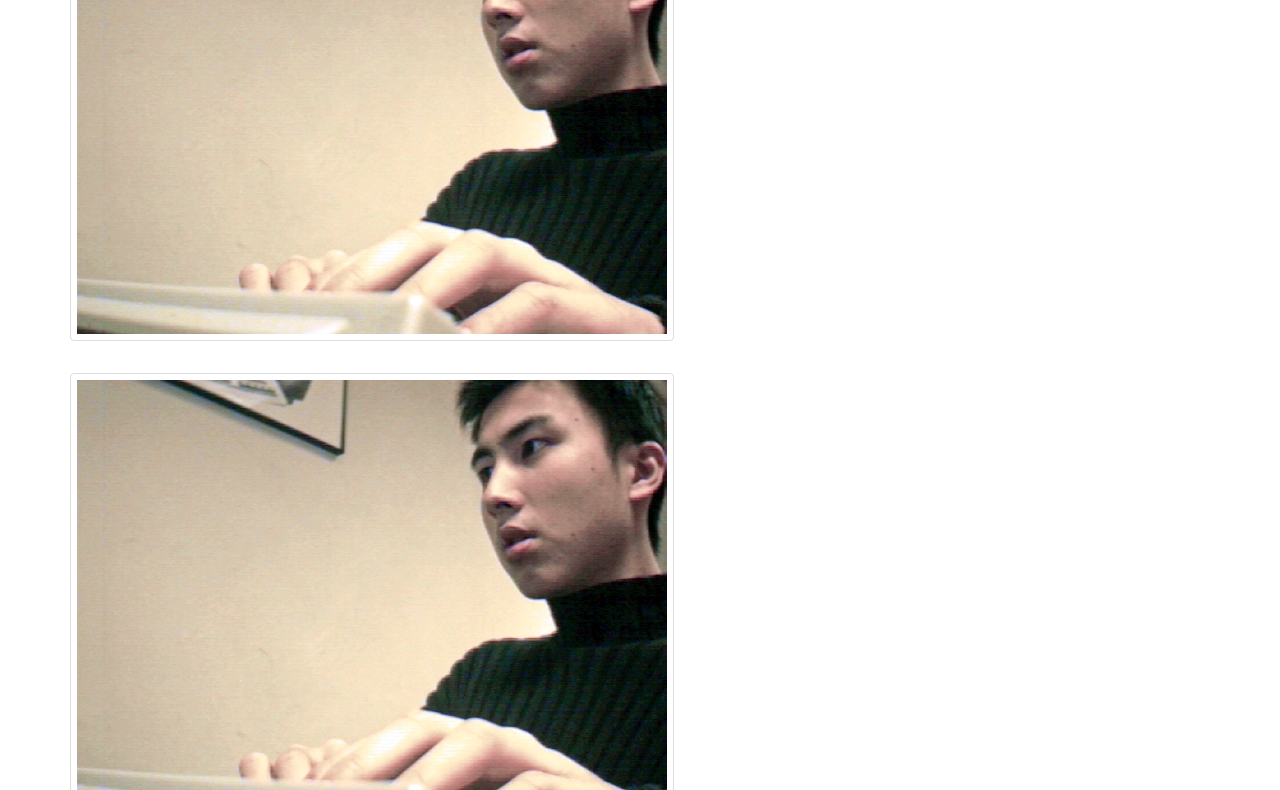
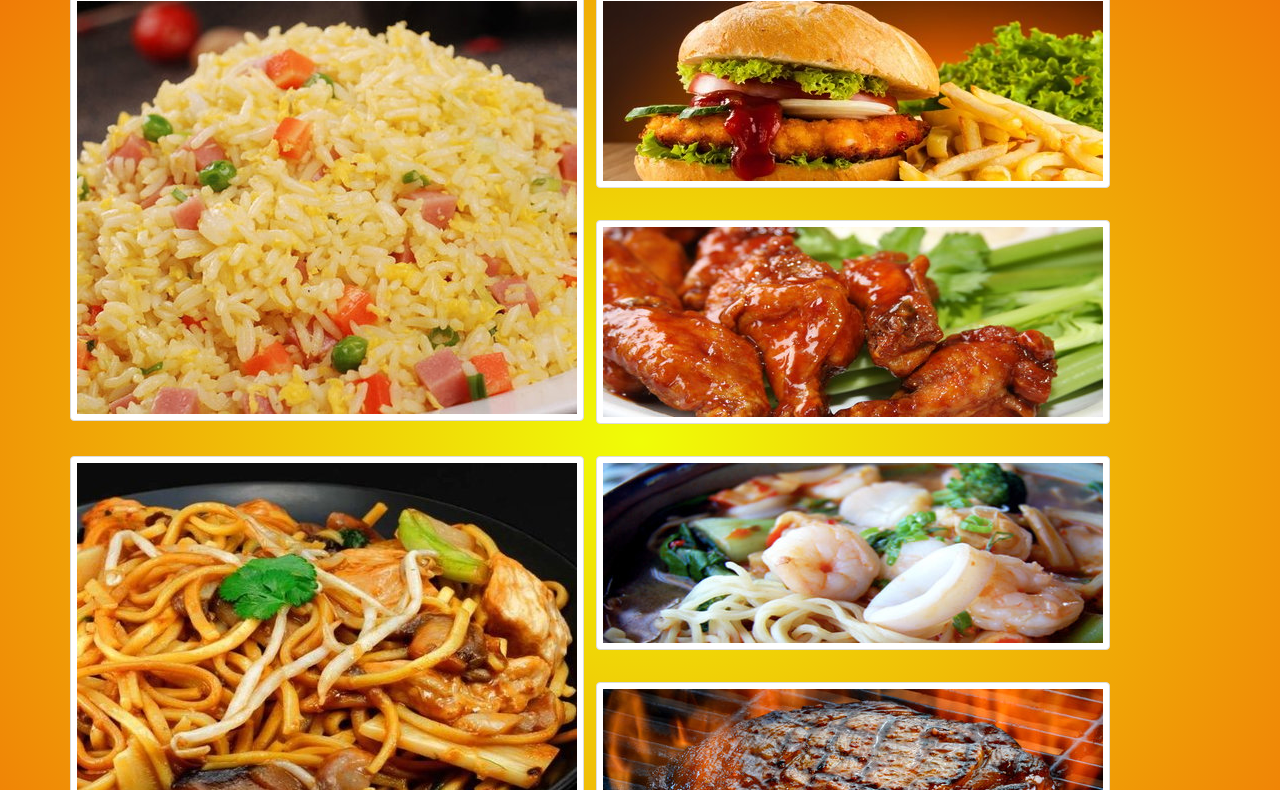
Before and after one commit to zhouyiheng11/CSC210, a plain HTML site: page static/select.html in a window 1280 px wide. Shown: the part 116-906 px from the top of the page. Drawn offline with nearby package versions, Linux system fonts and the light colour scheme.

Commit message:
image selection and signup page merged

```diff
--- a/static/select.html
+++ b/static/select.html
@@ -6,15 +6,42 @@
 	<script src="image-picker.js"></script>
 	<script src="image-picker.min.js"></script>
 	<link href="image-picker.css" rel="stylesheet">
+	<style type="text/css">
+	body {
+		padding-top: 40px;
+  		padding-bottom: 40px;
+  		background-image:
+    	radial-gradient(
+      	#f0fd07,
+      	#f06d06
+    	);
+	}
+	</style>
+	<script type = "text/javascript">
+	$(document).ready(function(){
+		//submit the preference food that user has chosen
+		$("#submit").click(function(){
+			console.log($("#selector").val());
+			//$.ajax({
+			//	url: "prefer/" + localStorage['username'],
+			//	type: "POST",
+			//});
+		});
+	});
+
+		</script>
 	</head>
+	<h1 align = "center" class="cover-heading">Click the Food You Like!</h1>
 	<div class = "container">
-	<select class="image-picker show-html" multiple="multiple">
-		<option data-img-src="1.jpg" value="1">  Page 1  </option>
-		<option data-img-src="1.jpg" value="2">  Page 2  </option>
-		<option data-img-src="1.jpg" value="3">  Page 3  </option>
-		<option data-img-src="1.jpg" value="4">  Page 4  </option>
-		<option data-img-src="1.jpg" value="5">  Page 5  </option>
+	<select class="image-picker masonry show-html" id ="selector" multiple="multiple">
+		<option data-img-src="image/fried-rice.jpg" value="rice"></option>
+		<option data-img-src="image/ham.jpg" value="ham"></option>
+		<option data-img-src="image/wings.jpg" value="wings"></option>
+		<option data-img-src="image/noodle.jpg" value="noodle"></option>
+		<option data-img-src="image/noodle-soup.jpg" value="noodlesoup"></option>
+		<option data-img-src="image/steak.jpg" value="steak"></option>
 	</select>
+	<button class="btn btn-lg btn-primary btn-block" id="submit">Submit!</button>
 </div>
 	<script type = "text/javascript">
 	$("select").imagepicker();
```
Also changed, not shown: static/image/1.jpg (added), static/image/fried-rice.jpg (added), static/image/ham.jpg (added), static/image/noodle-soup.jpg (added), static/image/noodle.jpg (added), static/image/steak.jpg (added), static/image/wings.jpg (added), 1 other file.
